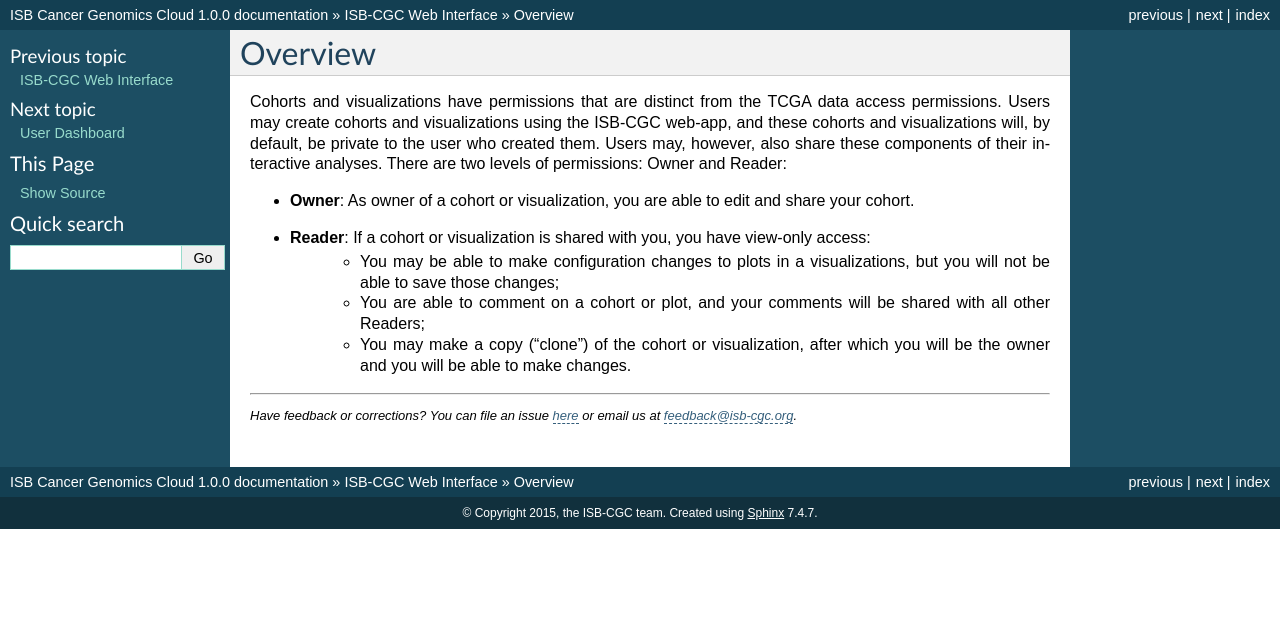
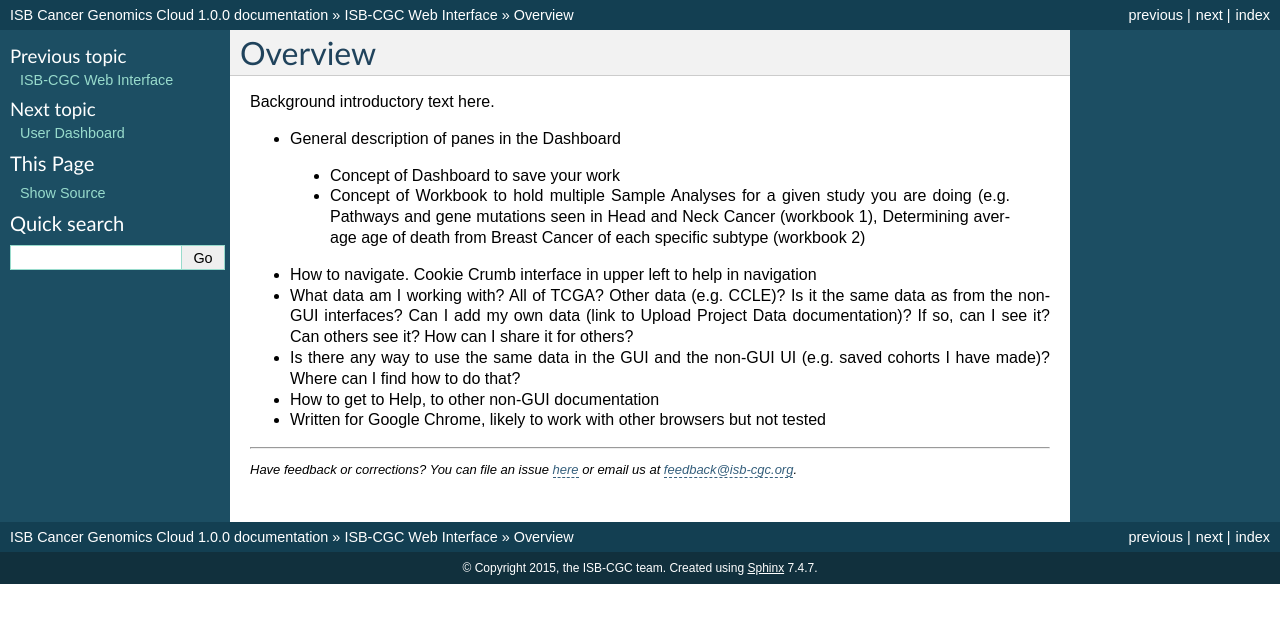
Before and after one commit to isb-cgc/readthedocs, a Sphinx documentation site: the page built from docs/source/sections/webapp/Overview.rst, in a window 1280 px wide. Shown: the top 623 px of the page. Built offline with Sphinx 7.4.7, drawn with Linux system fonts in a browser that asks for light colours.

Commit message:
Update Overview.rst

```diff
--- a/docs/source/sections/webapp/Overview.rst
+++ b/docs/source/sections/webapp/Overview.rst
@@ -1,15 +1,13 @@
 *******************
 Overview
 *******************
+Background introductory text here.
 
-Cohorts and visualizations have permissions that are distinct from the TCGA data access permissions.
-Users may create cohorts and visualizations using the ISB-CGC web-app, and these cohorts and
-visualizations will, by default, be private to the user who created them.  Users may, however,
-also share these components of their interactive analyses.  There are two levels of permissions:
-Owner and Reader:
-
-* **Owner**: As owner of a cohort or visualization, you are able to edit and share your cohort.
-* **Reader**:  If a cohort or visualization is shared with you, you have view-only access:
-    - You may be able to make configuration changes to plots in a visualizations, but you will not be able to save those changes;
-    - You are able to comment on a cohort or plot, and your comments will be shared with all other Readers;
-    - You may make a copy ("clone") of the cohort or visualization, after which you will be the owner and you will be able to make changes.
+* General description of panes in the Dashboard
+ * Concept of Dashboard to save your work
+ * Concept of Workbook to hold multiple Sample Analyses for a given study you are doing (e.g. Pathways and gene mutations seen in Head and Neck Cancer (workbook 1), Determining average age of death from Breast Cancer of each specific subtype (workbook 2)
+* How to navigate.  Cookie Crumb interface in upper left to help in navigation
+* What data am I working with?  All of TCGA?  Other data (e.g. CCLE)?  Is it the same data as from the non-GUI interfaces? Can I add my own data (link to Upload Project Data documentation)?  If so, can I see it?  Can others see it?  How can I share it for others?
+* Is there any way to use the same data in the GUI and the non-GUI UI (e.g. saved cohorts I have made)?  Where can I find how to do that?
+* How to get to Help, to other non-GUI documentation
+* Written for Google Chrome, likely to work with other browsers but not tested
```
